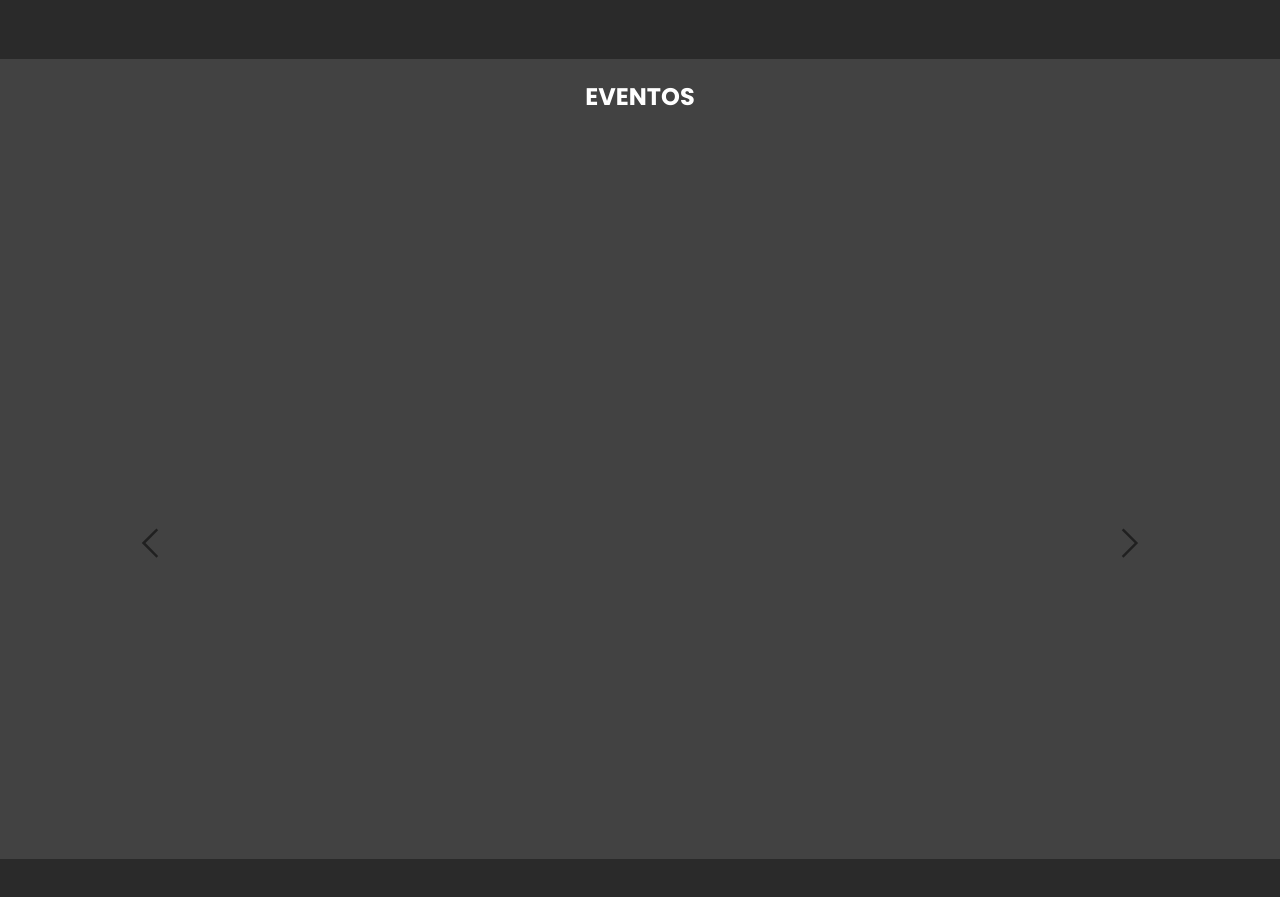
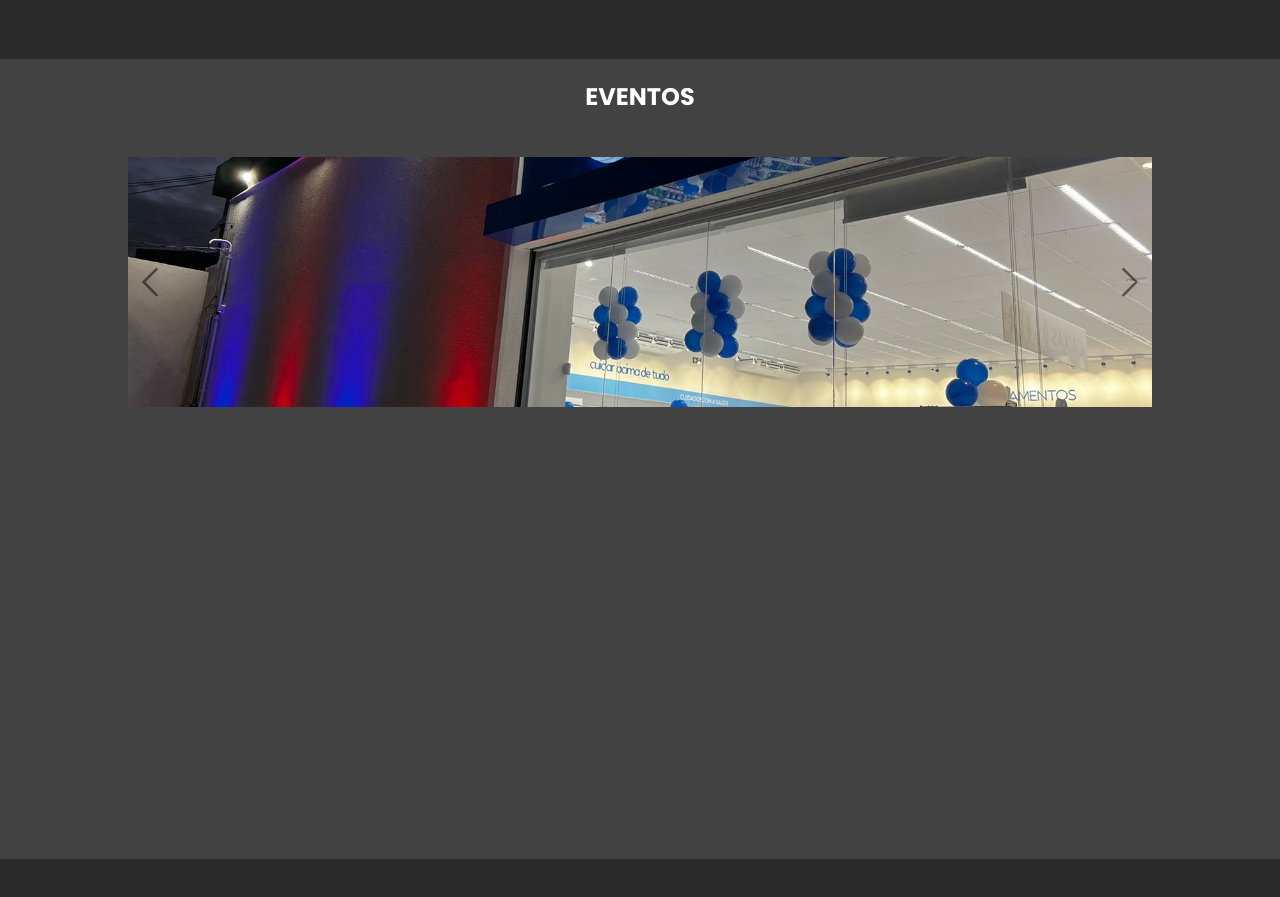
Before and after one commit to queiiroz/land-b2, a plain HTML site: page index.html in a window 1280 px wide. Shown: the part 741-1638 px from the top of the page. After the commit the page ends 1600 px from the top, so only its background shows below. Drawn offline with nearby package versions, Linux system fonts and the light colour scheme.

Commit message:
evento ok

```diff
--- a/style.css
+++ b/style.css
@@ -128,14 +128,13 @@ body {
 }
 
 .container-images {
-  position: relative;
   width: 100%;
   max-width: 900px;
   display: flex;
   align-items: center;
   justify-content: center;
   overflow: hidden;
-  height: 100%;
+  padding: 150px;
 }
 
 .bntSlider {
@@ -157,8 +156,10 @@ body {
 }
 
 .slider {
-  width: 100%;
+  max-height: 250px;
+  width: 80%;
   object-fit: cover;
+  position: absolute;
   opacity: 0;
 }
 
```
